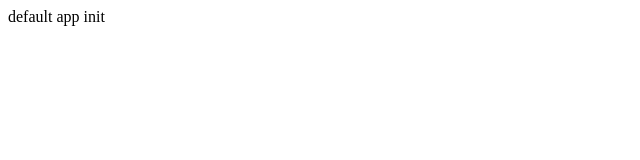
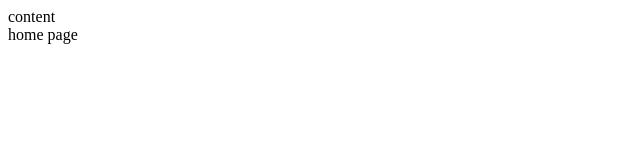
Before and after one commit to palyxkGh/polyGymWeb, a React (Create React App) app: page / in a window 1280 px wide. Shown: the top 160 px of the page, without its empty margins (0-640 px from the left). Built offline with nearby package versions, Linux system fonts and the light colour scheme.

Commit message:
added routes & basic overvies

```diff
--- a/package.json
+++ b/package.json
@@ -12,9 +12,11 @@
     "@types/react-dom": "^18.0.10",
     "bootstrap": "^5.2.3",
     "bootstrap-icons": "^1.10.3",
+    "eslint": "^8.33.0",
     "nodemon": "^2.0.20",
     "react": "^18.2.0",
     "react-dom": "^18.2.0",
+    "react-intl": "^6.2.8",
     "react-router": "^6.8.1",
     "react-router-dom": "^6.8.1",
     "react-scripts": "5.0.1",
--- a/src/App.tsx
+++ b/src/App.tsx
@@ -1,8 +1,34 @@
 import React from 'react';
+import {BrowserRouter as Router, Route, Routes} from 'react-router-dom';
+import {routePaths} from './config/routes';
+
+// pages
+import HomePage from './pages/HomePage'
+import InfoPage from './pages/InfoPage';
+import HistoryPage from './pages/HistoryPage';
+import TrainingsPage from './pages/TrainingsPage';
+import TrainersPage from './pages/TrainersPage';
+import GalleryPage from './pages/GalleryPage';
+// components
+import NavBar from './components/NavBar';
+
+// styles
 function App() {
   return (
     <div className="App">
-      default app init
+      <Router>
+        <NavBar/>
+        <div className="d-flex justify-content-lg-around back" >
+          <Routes>
+          <Route path={routePaths.home} element={<HomePage/>}/>
+          <Route path={routePaths.info} element={<InfoPage/>}/>
+          <Route path={routePaths.history} element={<HistoryPage/>}/>
+          <Route path={routePaths.trainings} element={<TrainingsPage/>}/>
+          <Route path={routePaths.trainers} element={<TrainersPage/>}/>
+          <Route path={routePaths.gallery} element={<GalleryPage/>}/>
+          </Routes>
+        </div>
+      </Router>
     </div>
   );
 }
--- /dev/null
+++ b/src/components/NavBar.tsx
@@ -0,0 +1,11 @@
+import * as React from 'react';
+
+const NavBar = () => {
+    return (
+        <nav className="navbar navbar-expand-lg navbar-light bg-light">
+            content
+        </nav>
+        );
+}
+
+export default NavBar;
--- /dev/null
+++ b/src/config/routes.ts
@@ -0,0 +1,16 @@
+export const routePaths = {
+    home: '/',
+    info: '/aktualne-info',
+    history : '/historia-klubu',
+    trainings : '/treningy',
+    trainings_group1 : '/treningy/skupina_1',
+    trainings_group2 : '/treningy/skupina_2',
+    trainings_parkour1 : '/treningy/parkour_1',
+    trainings_parkour2 : '/treningy/parkour_2',
+    trainings_public : '/treningy/public',
+    trainings_individual : '/treningy/individual',
+    trainers : '/nasi-treneri',
+    gallery : '/fotogaleria',
+    contests : '/sutaze',
+    contacts : '/kontakty',
+}
--- /dev/null
+++ b/src/pages/GalleryPage.tsx
@@ -0,0 +1,9 @@
+import * as React from 'react';
+
+const GalleryPage = () => {
+    return (
+        <div>gallery page</div>
+    );
+}
+
+export default GalleryPage;
--- /dev/null
+++ b/src/pages/HistoryPage.tsx
@@ -0,0 +1,9 @@
+import * as React from 'react';
+
+const HistoryPage = () => {
+    return (
+        <div>contests page</div>
+    );
+}
+
+export default HistoryPage;
--- /dev/null
+++ b/src/pages/HomePage.tsx
@@ -0,0 +1,9 @@
+import * as React from 'react';
+
+const HomePage = () => {
+    return (
+        <div>home page</div>
+    );
+}
+
+export default HomePage;
--- /dev/null
+++ b/src/pages/InfoPage.tsx
@@ -0,0 +1,9 @@
+import * as React from 'react';
+
+const InfoPage = () => {
+    return (
+        <div>info page</div>
+    );
+}
+
+export default InfoPage;
--- /dev/null
+++ b/src/pages/TrainersPage.tsx
@@ -0,0 +1,9 @@
+import * as React from 'react';
+
+const HistoryPage = () => {
+    return (
+        <div>contests page</div>
+    );
+}
+
+export default HistoryPage;
--- /dev/null
+++ b/src/pages/TrainingsPage.tsx
@@ -0,0 +1,9 @@
+import * as React from 'react';
+
+const TrainingsPage = () => {
+    return (
+        <div>trainings page</div>
+    );
+}
+
+export default TrainingsPage;
--- /dev/null
+++ b/src/utils/styles.css
@@ -0,0 +1,3 @@
+.back {
+    background-color:hsla(0,100%,50%,0.5);
+}
```
Also changed, not shown: src/pages/ContestsPage.tsx (added, +9 -0 lines), 1 other file (tests, documents, lock files or other folders).
